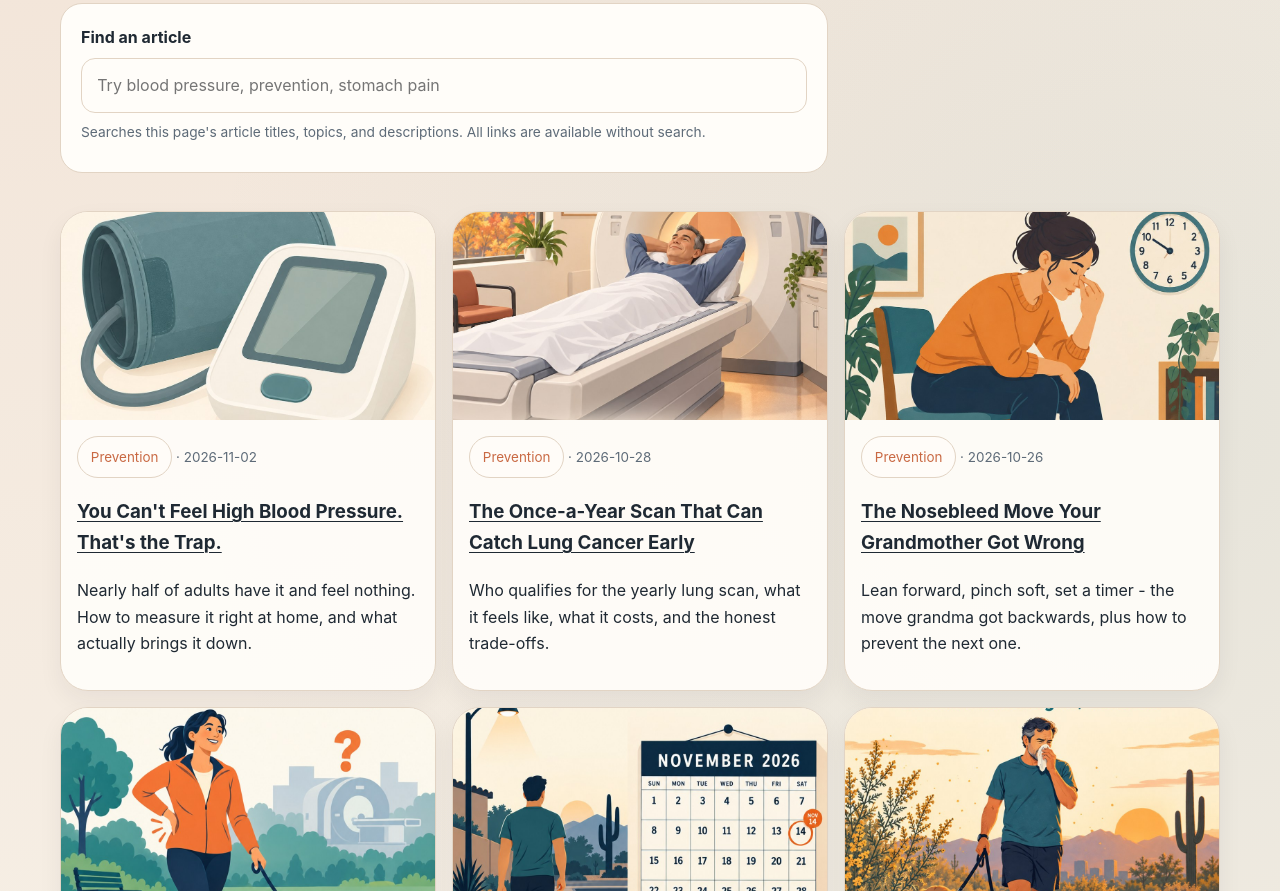
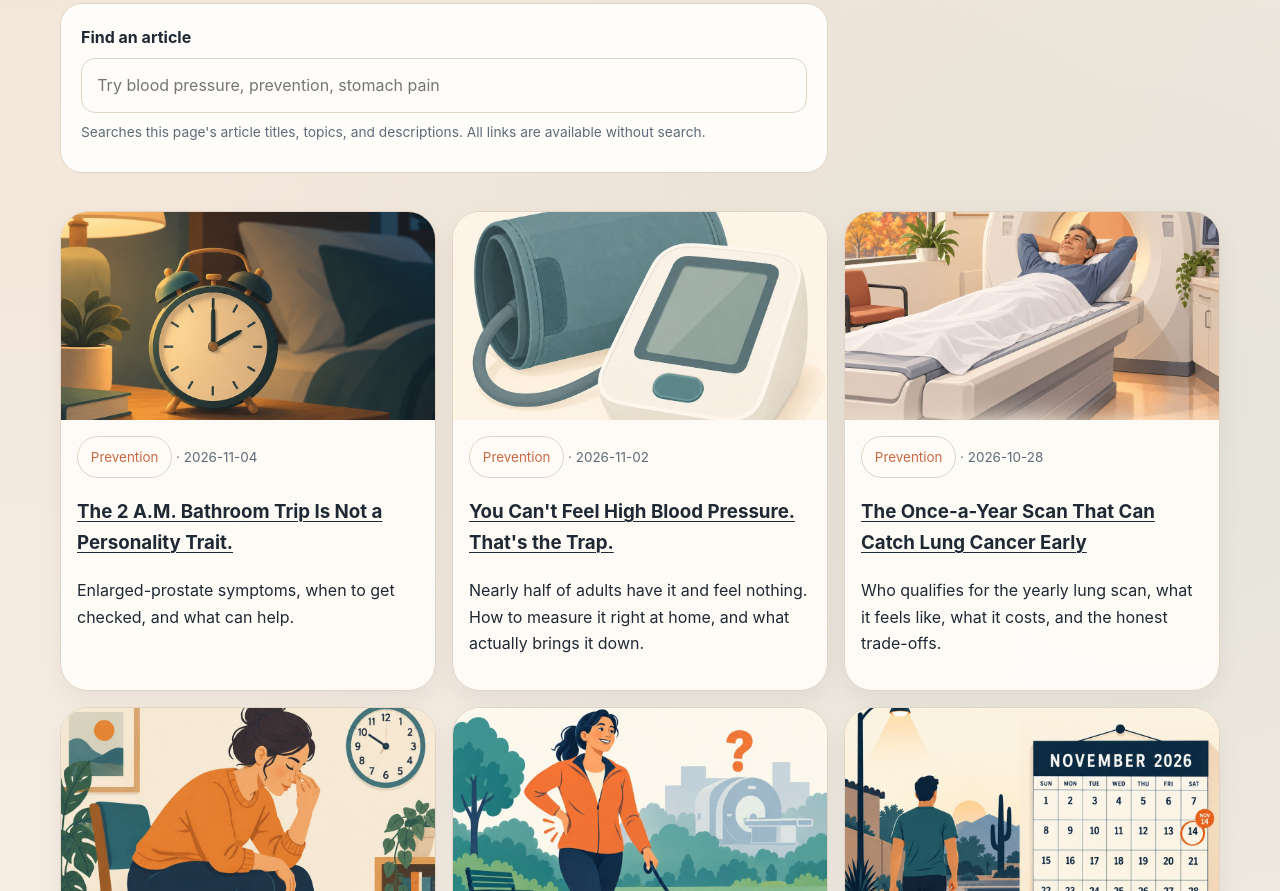
Before and after one commit to opieclawnunez/familydoc9-site, a plain HTML site: page articles.html in a window 1280 px wide. Shown: the part 517-1408 px from the top of the page. Drawn offline with Linux system fonts and the light colour scheme.

Commit message:
Add BPH article card first in articles grid

```diff
--- a/articles.html
+++ b/articles.html
@@ -71,6 +71,13 @@
     </section>
     <section class="section">
       <div class="article-grid">
+        <article class="media-card">
+          <img src="assets/media/bph-card.jpg" alt="Illustration of an alarm clock on a nightstand at 2 a.m. in a warmly lit bedroom." width="1080" height="1350" loading="lazy">
+          <div class="media-copy"><div class="meta"><span class="category-chip">Prevention</span> · 2026-11-04</div>
+            <h3><a href="enlarged-prostate-bph-symptoms.html">The 2 A.M. Bathroom Trip Is Not a Personality Trait.</a></h3>
+            <p>Enlarged-prostate symptoms, when to get checked, and what can help.</p>
+          </div>
+        </article>
         <article class="media-card">
           <img src="assets/media/hbp-card.jpg" alt="Photo of an automatic upper-arm home blood pressure monitor with its cuff: You can't feel high blood pressure - that's the trap." width="1080" height="1350" loading="lazy">
           <div class="media-copy">
```
